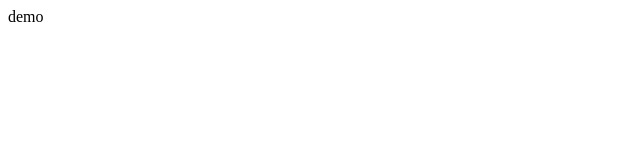
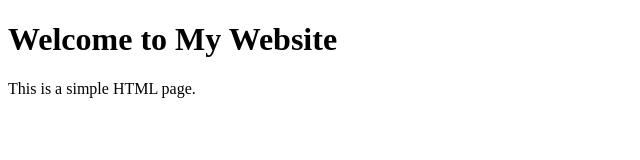
Before and after one commit to HX-pr/git-demo, a plain HTML site: page index.html in a window 1280 px wide. Shown: the whole page, without its empty margins (0-640 px from the left). Drawn offline with Linux system fonts and the light colour scheme.

Commit message:
third save

```diff
--- a/index.html
+++ b/index.html
@@ -4,6 +4,10 @@
 
   </head>
   <body>
-    demo
+    <h1>Welcome to My Website</h1>
+    <p>This is a simple HTML page.</p>
+    <script>
+      console.log("Hello, World!");
+    </script>
   </body>
 </html>
```
